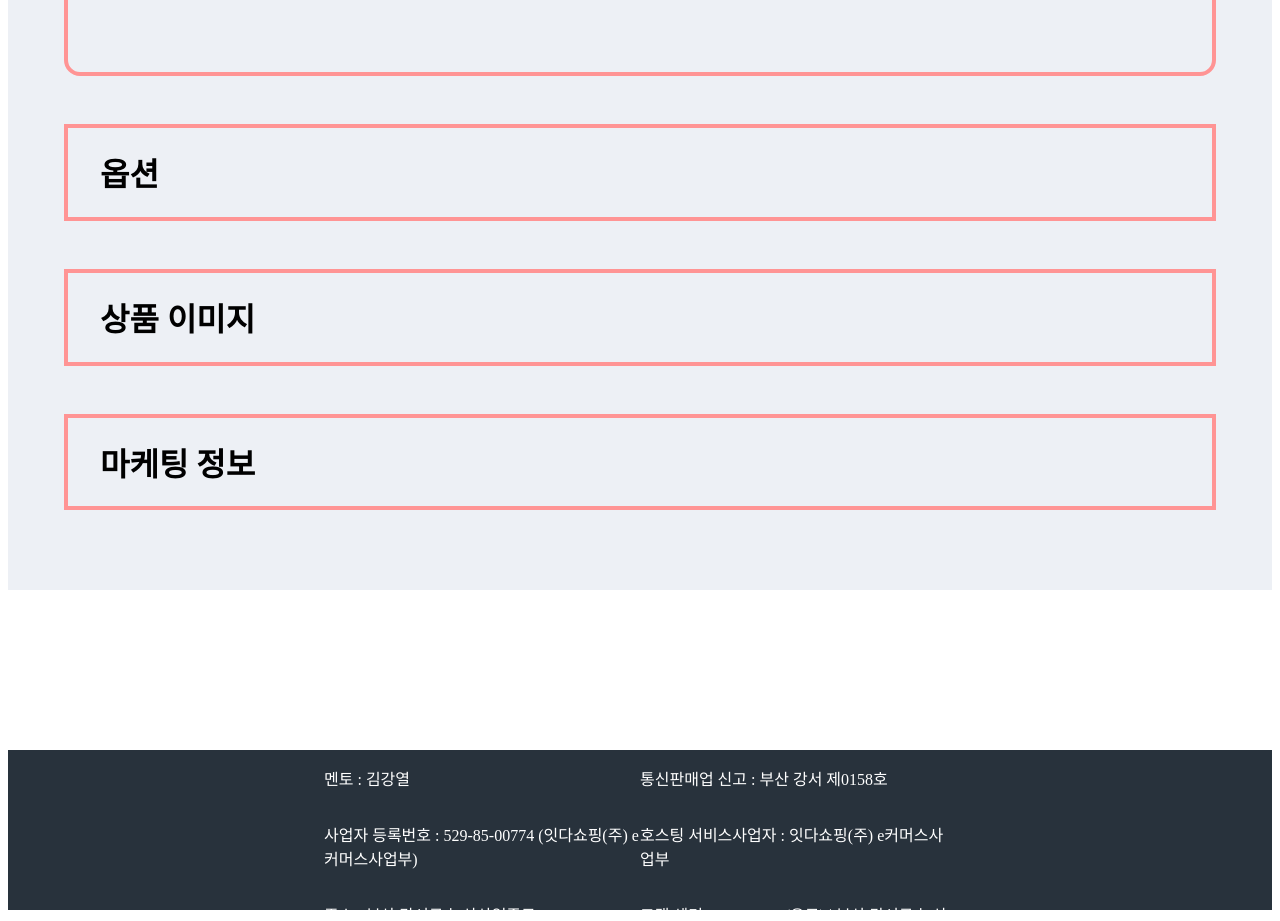
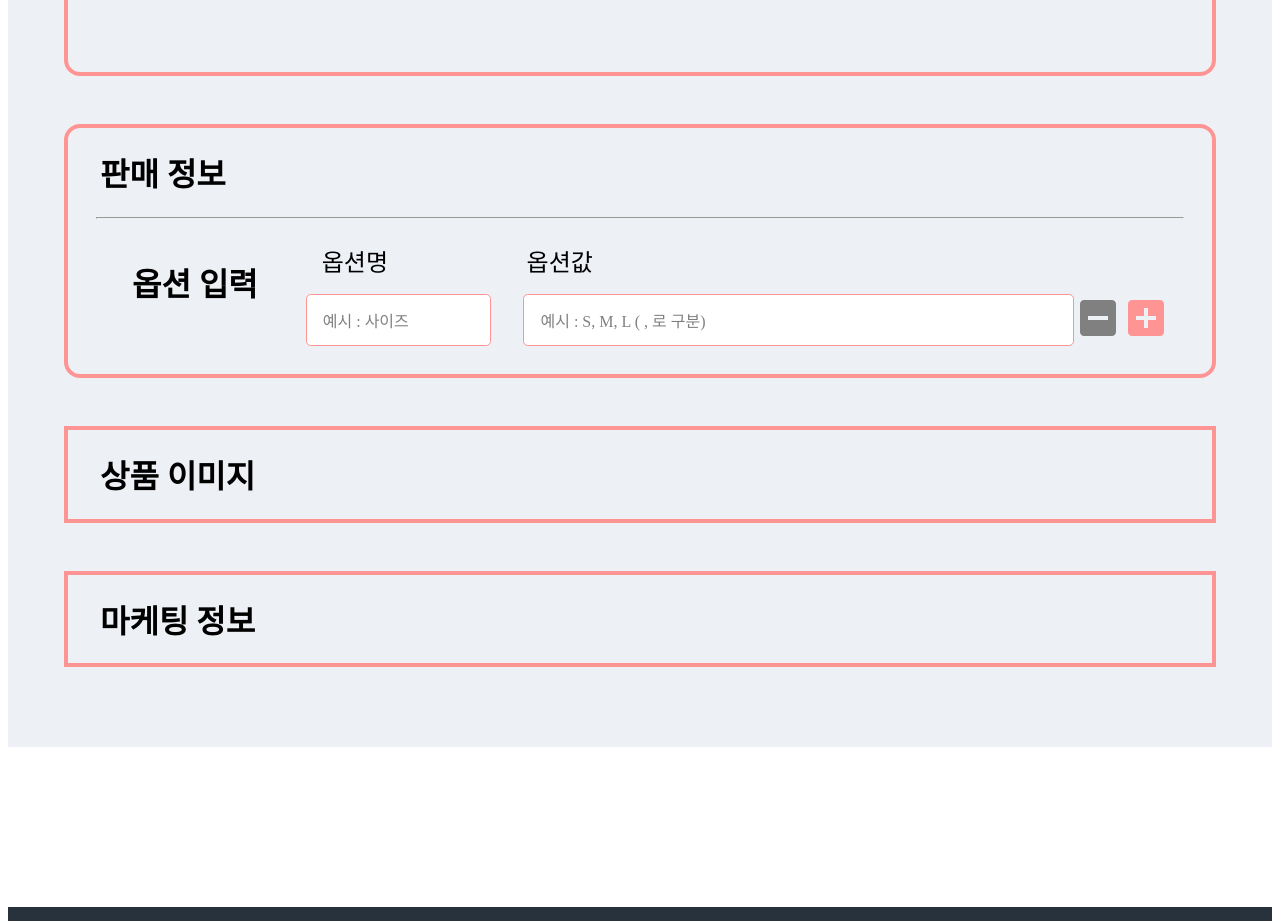
Before and after one commit to ehddn5252/AbuyZ, a Next.js app in the folder front/: page /admin/product in a window 1280 px wide. Shown: the part 1025-1946 px from the top of the page. Built offline with nearby package versions, Linux system fonts and the light colour scheme; a web font is replaced by a local one.

Commit message:
:sparkles: productOption 구현

```diff
--- a/front/components/admin/product/SaleProductOption.js
+++ b/front/components/admin/product/SaleProductOption.js
@@ -1,16 +1,125 @@
-import React from "react";
+import React, { useState } from "react";
 import styled from "styled-components";
+import { ContainerBox } from "./SaleProductCategory";
+import { ContentBox } from "./SaleProductCategory";
+import AddBoxIcon from "@mui/icons-material/AddBox";
+import IndeterminateCheckBoxIcon from "@mui/icons-material/IndeterminateCheckBox";
 
 export default function SaleProductOption() {
+  const [optionCount, setOptionCount] = useState([1]);
+
+  const optionMinus = () => {
+    if (optionCount.length > 1) {
+      optionCount.pop();
+      setOptionCount([...optionCount]);
+    }
+  };
+  const optionPlus = () => {
+    if (optionCount.length < 3) {
+      setOptionCount([...optionCount, 1]);
+    }
+  };
+  console.log(optionCount.length);
+
   return (
-    <OptionContainer>
-      <h1>옵션</h1>
-    </OptionContainer>
+    <ContainerBox>
+      <h1 style={{ paddingLeft: "2rem" }}>판매 정보</h1>
+      <hr style={{ background: "#ff9494", width: "95%" }}></hr>
+      <ContentBox>
+        <Title>옵션 입력</Title>
+        <OptionBox>
+          <RowBox>
+            <NameTitle>옵션명</NameTitle>
+            <ValueTitle>옵션값</ValueTitle>
+          </RowBox>
+          {optionCount.map((data, idx) => (
+            <RowBox key={idx}>
+              <NameInput placeholder="예시 : 사이즈"></NameInput>
+              <ValueInput placeholder="예시 : S, M, L ( , 로 구분)"></ValueInput>
+              <IndeterminateCheckBoxIcon
+                onClick={optionMinus}
+                sx={{ fontSize: "3rem", color: "gray" }}
+              />
+              <AddBoxIcon
+                onClick={optionPlus}
+                sx={{ fontSize: "3rem", color: "#ff9494" }}
+              />
+            </RowBox>
+          ))}
+        </OptionBox>
+      </ContentBox>
+    </ContainerBox>
   );
 }
 
-const OptionContainer = styled.div`
-  border: 0.3rem solid #ff9494;
-  padding-left: 2rem;
-  margin-bottom: 3rem;
+const Title = styled.p`
+  display: flex;
+  align-items: flex-start;
+  margin-right: 3rem;
+  font-size: 2rem;
+  font-weight: 1000;
 `;
+
+const OptionBox = styled.div`
+  display: flex;
+  flex-direction: column;
+  width: 80%;
+`;
+
+const RowBox = styled.div`
+  display: flex;
+  font-size: 1.5rem;
+  width: 100%;
+  padding-top: 1rem;
+`;
+
+const NameTitle = styled.div`
+  width: 20%;
+  margin-right: 2rem;
+  padding-left: 1rem;
+`;
+
+const ValueTitle = styled.div`
+  width: 70%;
+`;
+
+const NameInput = styled.input`
+  border: 0.1rem solid #ff9494;
+  border-radius: 0.3rem;
+  width: 20%;
+  height: 100%;
+  font-size: 1.3rem;
+  margin-right: 2rem;
+  padding-left: 1rem;
+
+  &::placeholder {
+    color: gray;
+    font-size: 1rem;
+  }
+`;
+
+const ValueInput = styled.input`
+  border: 0.1rem solid #ff9494;
+  border-radius: 0.3rem;
+  width: 64%;
+  height: 100%;
+  font-size: 1.3rem;
+  padding-left: 1rem;
+
+  &::placeholder {
+    color: gray;
+    font-size: 1rem;
+  }
+`;
+
+const Minus = styled.button`
+  border: 0.1rem solid #ff9494;
+  width: 8%;
+  margin-left: 1rem;
+`;
+
+const Plus = styled.button`
+  border: 0.1rem solid #ff9494;
+  width: 8%;
+  margin-left: 1rem;
+`;
```
